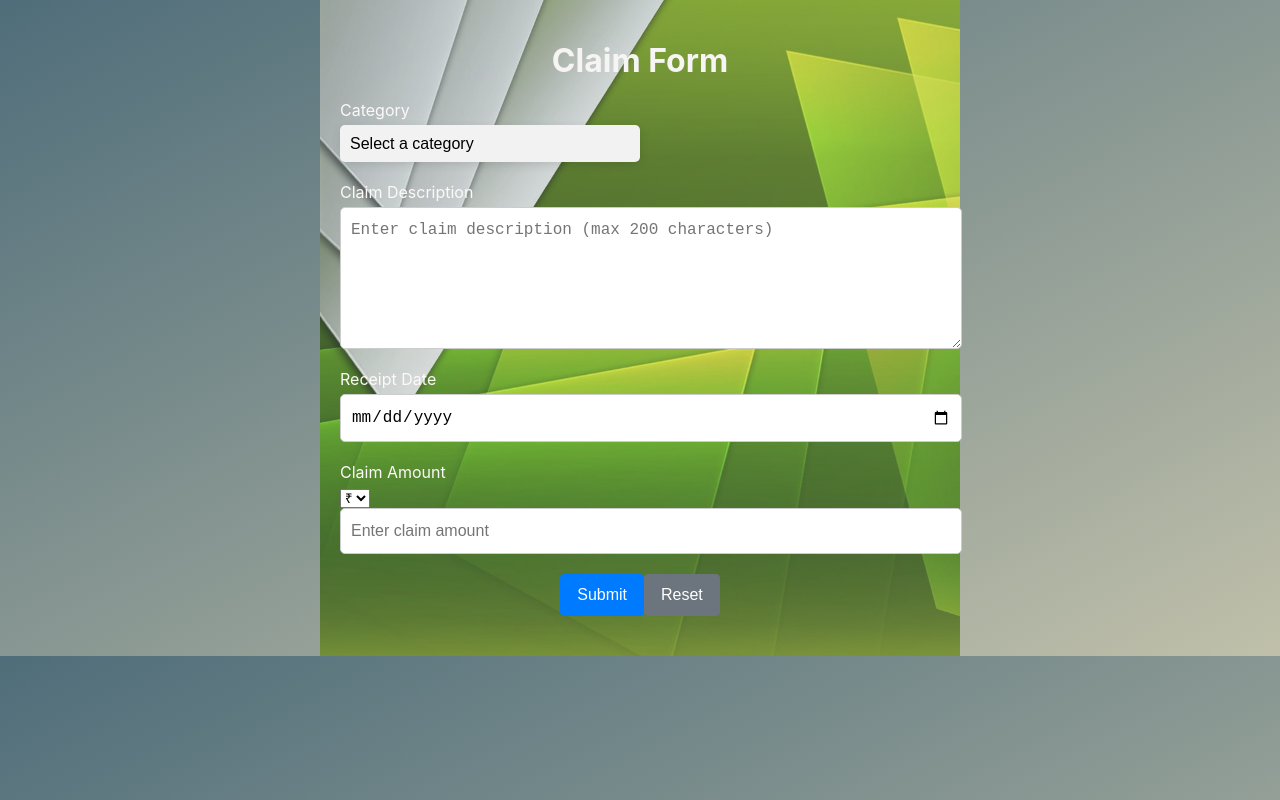
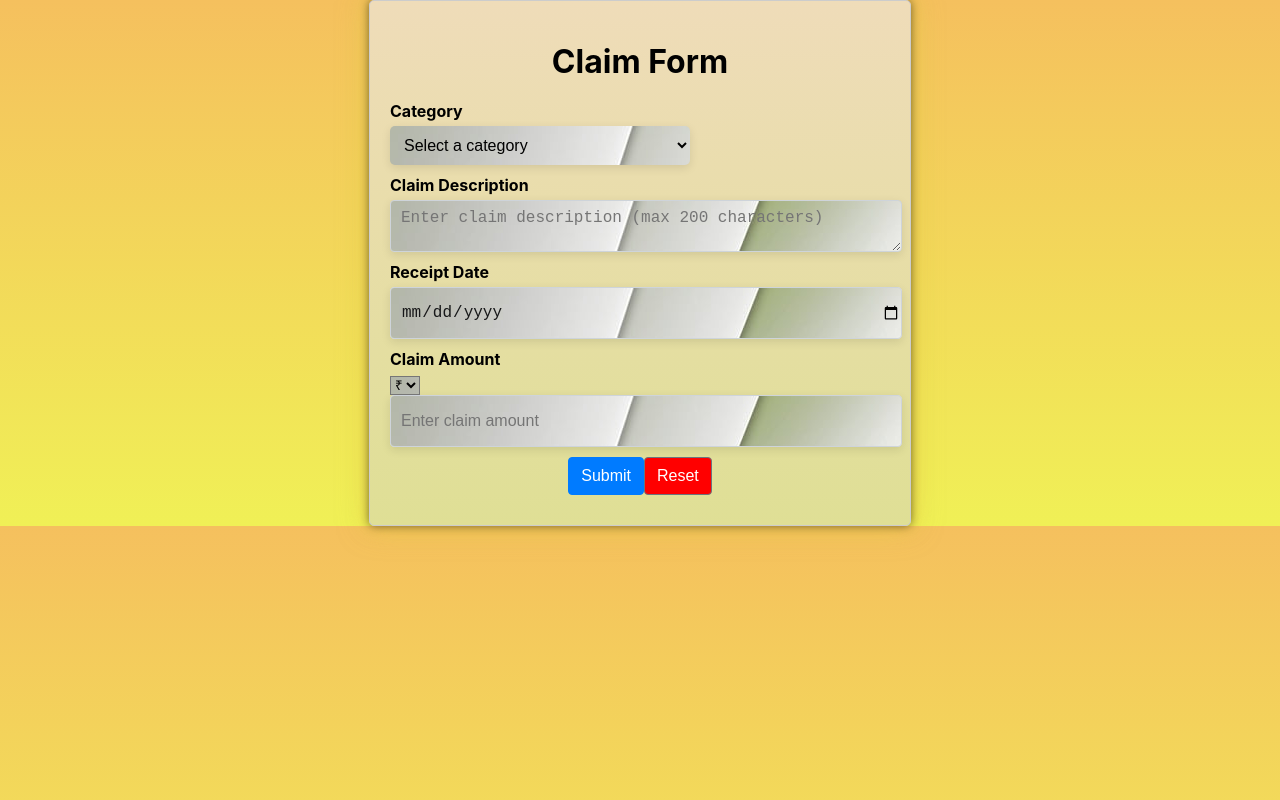
Before and after one commit to keshav1966/hackathon, a React (Create React App) app in the folder frontend/hackusecase/: page / in a window 1280 px wide. Built offline with nearby package versions, Linux system fonts and the light colour scheme.

Commit message:
Form updated and some styling is added

```diff
--- a/frontend/hackusecase/src/App.js
+++ b/frontend/hackusecase/src/App.js
@@ -80,7 +80,12 @@ class ClaimForm extends Component {
       successMessage: "Successfully submitted",
       errorMessage: "",
     });
+
+    setTimeout(() => {
+      this.handleReset();
+    }, 3000);
   }
+
 
   handleReset() {
     this.setState({
--- a/frontend/hackusecase/src/css/ClaimForm.css
+++ b/frontend/hackusecase/src/css/ClaimForm.css
@@ -1,60 +1,20 @@
 .claim-form-container {
-  max-width: 600px;
+  max-width: 500px;
+  max-height: fit-content;
   margin: 0 auto;
   padding: 20px;
-  position: relative;
+  border: 1px solid #ccc;
+  border-radius: 5px;
+  background-image: linear-gradient(to bottom,rgb(239, 220, 185), rgb(223, 223, 149)), radial-gradient(circle, white, blue);
+  box-shadow: 0 0 10px 0 rgba(0, 0, 0, 0.5), 0 0 20px 0 rgba(243, 184, 56, 0.5), 0 0 30px 0 rgba(222, 224, 81, 0.5);
 }
 
-.claim-form-container::before {
-  content: "";
-  position: absolute;
-  top: 0;
-  left: 0;
-  width: 100%;
-  height: 100%;
+body{
+  background-image: linear-gradient(to bottom,rgb(245, 192, 94), rgb(240, 240, 86)), radial-gradient(circle, white, blue);
+
+}
+#category {
   background-image: url("../back1.jpg");
-  background-size: cover;
-  opacity: 0.7;
-  z-index: -1;
-}
-
-body {
-  background: linear-gradient(to bottom right, #4f6d7a, #c0c0aa);
-}
-
-
-/* Claim Form styles */
-/* .claim-form-container {
-  max-width: 500px;
-  margin: 0 auto;
-  padding: 20px;
-  /* opacity: 70%;
-  box-shadow: 0 0 0 0.2rem rgba(241, 242, 243, 0.25);
-  background-image: url("../back4.jpg");
-  background-size: cover;
-  border-radius: 10px;
-} */
-
-.claim-form-container h1 {
-  text-align: center;
-  font-size: 2rem;
-  margin-bottom: 20px;
-  color: #f7f4f4;
-}
-
-.form-group {
-  margin-bottom: 20px;
-}
-
-.form-group label {
-  display: block;
-  margin-bottom: 5px;
-  /* font-weight: bold; */
-  color: #fdf9f9;
-}
-
-#category {
-  appearance: none;
   background-color: #f2f2f2;
   border: none;
   border-radius: 5px;
@@ -72,24 +32,54 @@ select:focus {
 }
 
 select option {
-  background-color: white;
+  background-color: rgb(235, 250, 232);
   color: #333;
+}
+
+form {
+  margin: 0;
+  padding: 0;
+}
+.claim-form-container h1 {
+  text-align: center;
+  margin-bottom: 20px;
+}
+
+.form-group {
+  margin-bottom: 10px;
+}
+
+.form-group label {
+  display: block;
+  font-weight: bold;
+  margin-bottom: 5px;
+}
+
+.form-select{
+  background-image: url("../back1.jpg");
 }
 
 .form-control {
   display: block;
   width: 100%;
-  padding: 10px;
-  font-size: 1rem;
+  height: 40px;
+  padding: 5px 10px;
+  padding-inline-end: 0%;
+  font-size: 16px;
   line-height: 1.5;
-  border: 1px solid #ccc;
-  border-radius: 5px;
-  transition: border-color 0.15s ease-in-out, box-shadow 0.15s ease-in-out;
+  color: #171819;
+  box-shadow: 0px 3px 10px rgba(0, 0, 0, 0.1);
+  transition: all 0.2s ease-in-out;
+  /* background-color: #fff; */
+  background-image: url("../back1.jpg");
+  border: 1px solid #ced4da;
+  border-radius: 4px;
 }
 
 .form-control:focus {
-  border-color: #d6d9dc;
-  box-shadow: 0 0 0 0.2rem rgba(241, 242, 243, 0.25);
+  border-color: #80bdff;
+  outline: 0;
+  box-shadow: 0 0 0 0.2rem rgba(0, 123, 255, 0.25);
 }
 
 .btn {
@@ -99,47 +89,62 @@ select option {
   text-align: center;
   vertical-align: middle;
   -webkit-user-select: none;
-     -moz-user-select: none;
-      -ms-user-select: none;
-          user-select: none;
+  -moz-user-select: none;
+  -ms-user-select: none;
+  user-select: none;
   background-color: #007bff;
   border: 1px solid #007bff;
-  padding: 0.5rem 1rem;
+  padding: 0.375rem 0.75rem;
   font-size: 1rem;
   line-height: 1.5;
   border-radius: 0.25rem;
-  transition: color 0.15s ease-in-out, background-color 0.15s ease-in-out,
-    border-color 0.15s ease-in-out, box-shadow 0.15s ease-in-out;
+  /* transition: color 0.15s ease-in-out, background-color 0.15s ease-in-out,
+    border-color 0.15s ease-in-out, box-shadow 0.15s ease-in-out; */
+  cursor: pointer;
+  transition: all 0.2s ease-in-out;
 }
 
 .btn:hover {
   color: #fff;
   background-color: #0069d9;
   border-color: #0062cc;
+  transform: scale(1.05);
+  box-shadow: 0 0 10px rgba(0, 0, 0, 0.2);
+
+}
+
+.btn-primary {
+  color: #fff;
+  background-color: #007bff;
+  border-color: #007bff;
+}
+
+.btn-primary:hover {
+  color: #fff;
+  background-color: #0069d9;
+  border-color: #0062cc;
 }
 
 .btn-secondary {
-  background-color: #6c757d;
+  color: #fff;
+  background-color: #ff0000;
   border-color: #6c757d;
 }
 
 .btn-secondary:hover {
-  background-color: #5a6268;
+  color: #fff;
+  background-color: #cc2b2b;
   border-color: #545b62;
 }
 
-.success-message {
-  margin-top: 20px;
-  padding: 10px;
-  background-color: #d4edda;
-  color: #155724;
-  border-radius: 5px;
+.error-message {
+  color: red;
+  text-align: center;
+  margin-bottom: 20px;
 }
 
-.error-message {
-  margin-top: 20px;
-  padding: 10px;
-  background-color: #f8d7da;
-  color: #721c24;
-  border-radius: 5px;
+.success-message {
+  color: rgb(16, 166, 16);
+  text-align: center;
+  margin-bottom: 20px;
 }
```
